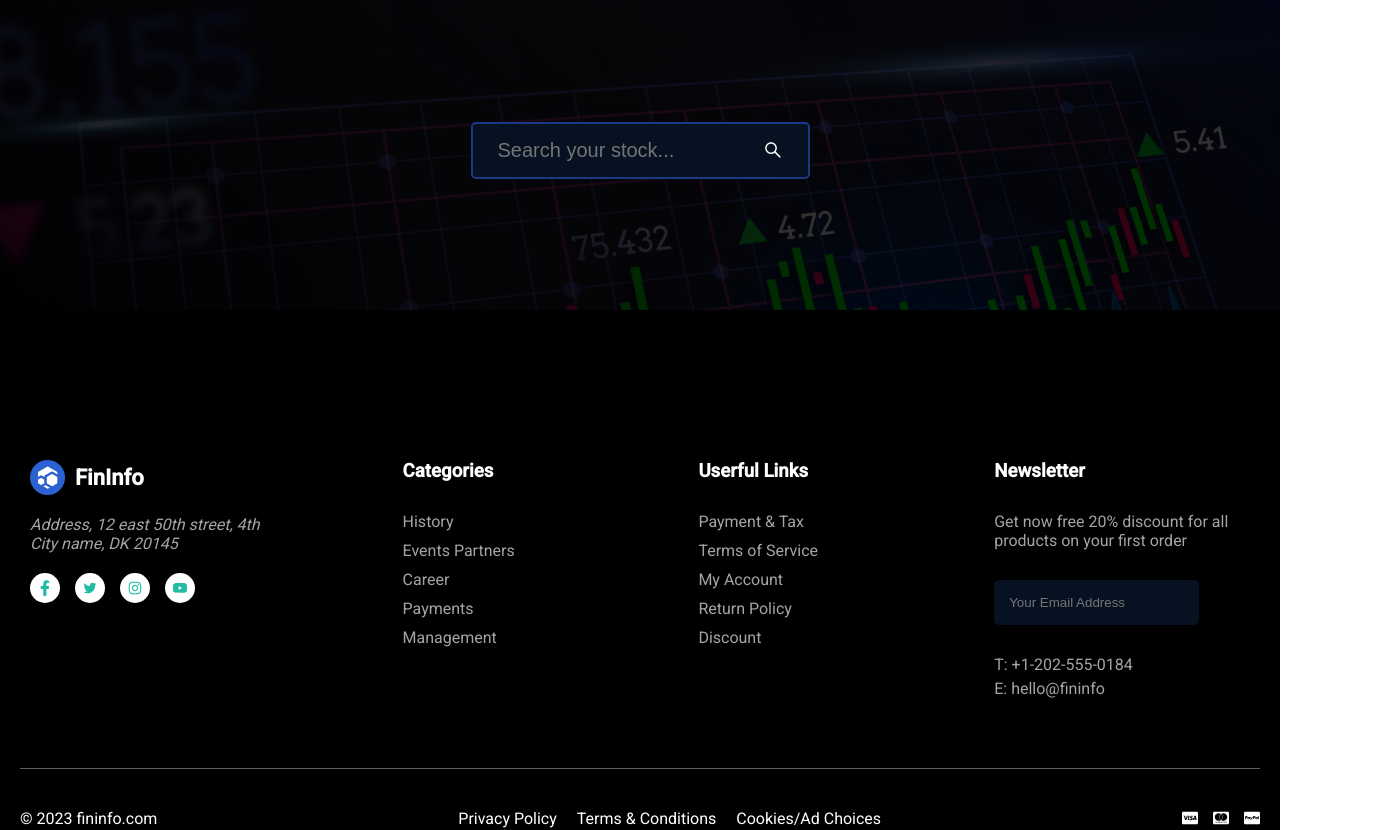
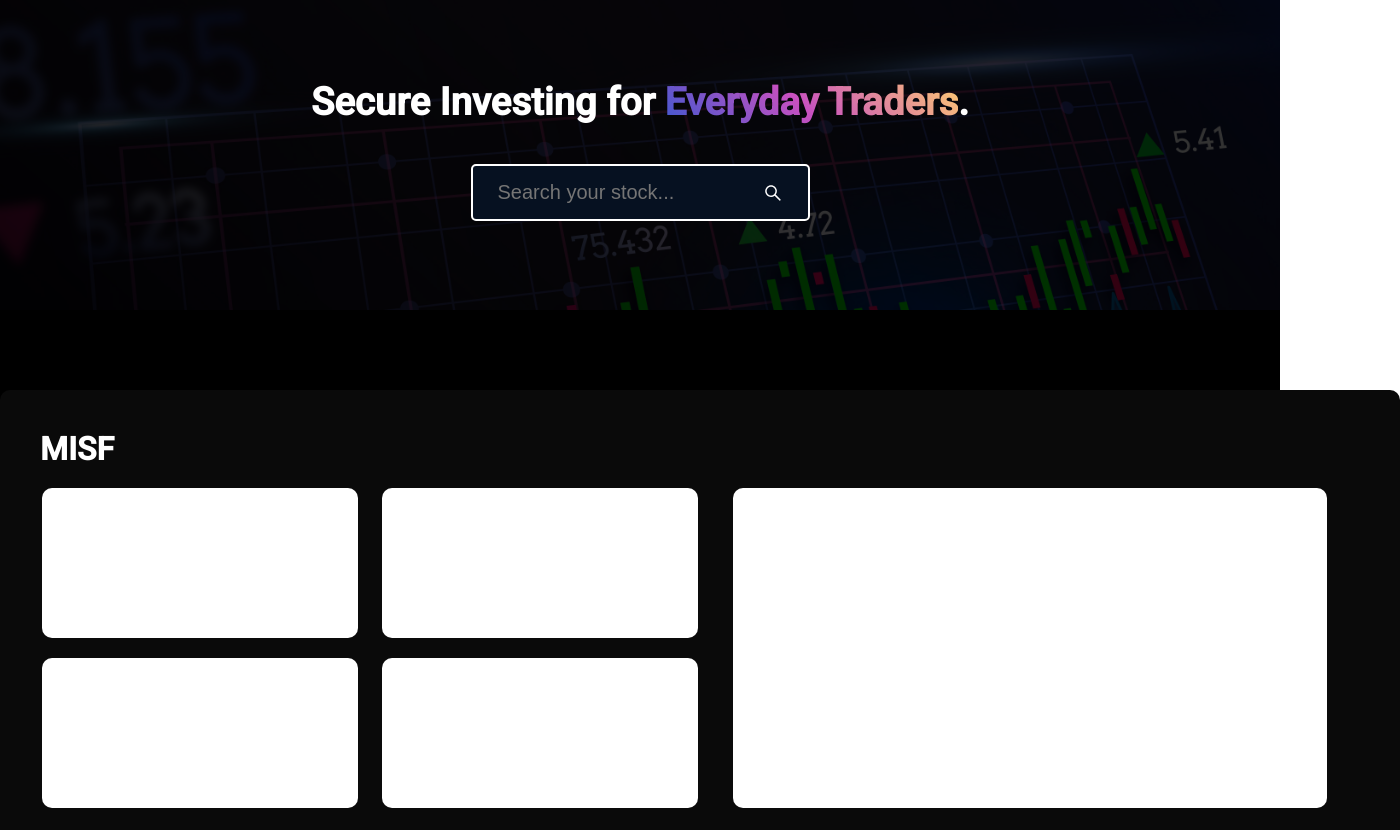
Before and after one commit to mHasan1037/stock-app, a React (Create React App) app: page /exchange in a window 1280 px wide. Shown: the part 80-910 px from the top of the page, 1400 px wide, since content can reach past the window. Built offline with nearby package versions, Linux system fonts and the light colour scheme.

Commit message:
added new section to the exchange page

```diff
--- a/package.json
+++ b/package.json
@@ -1,5 +1,5 @@
 {
-  "homepage": "http://mHasan1037.github.io/stock-app",
+  "homepage": "http://mHasan1037.github.io/",
   "name": "stockexchange",
   "version": "0.1.0",
   "private": true,
--- a/src/App.js
+++ b/src/App.js
@@ -6,16 +6,24 @@ import Exchange from './pages/exchange/Exchange';
 import AboutUs from './pages/aboutus/AboutUs';
 import ContactUs from './pages/contactUs/ContactUs';
 import Footer from './components/Footer';
+import { useState } from 'react';
+import { StockContext } from './hooks/StockContext';
 
 function App() {
+  const [passData, setPassData] = useState({})
+
+  const fetchStock = (data) =>{
+    setPassData(data)
+  }
 
   return (
+    <StockContext.Provider value={{fetchStock, passData}}>
       <BrowserRouter>
         <Navbar />
         <Routes>
             <Route path='/' element={<HomePage />} />
-          <Route path='/stock-app' element={<HomePage />} />
-          <Route path='/exchange' element={<Exchange />} />
+
+            <Route path='/exchange' element={<Exchange onPassData={passData} />} />
             <Route path='/aboutUs' element={<AboutUs />} />
             <Route path='/contactUs' element={<ContactUs />} />
             <Route path='/' element={<HomePage />} />
@@ -28,6 +36,7 @@ function App() {
         }
         <Footer />
       </BrowserRouter>
+    </StockContext.Provider>
   );
 }
 
--- /dev/null
+++ b/src/hooks/StockContext.js
@@ -0,0 +1,3 @@
+import React from "react";
+
+export const StockContext = React.createContext()
--- a/src/pages/exchange/Exchange.js
+++ b/src/pages/exchange/Exchange.js
@@ -3,10 +3,12 @@ import { useLocation, useNavigate } from 'react-router'
 import './exchange.scss'
 import {AiOutlineSearch} from 'react-icons/ai'
 
-const Exchange = () => {
+const Exchange = ({onPassData}) => {
   const location = useLocation()
   const [ticketData, setTicketData] = useState('')
   const navigate = useNavigate()
+
+  console.log(onPassData)
 
 
   useEffect(()=>{
@@ -40,12 +42,33 @@ const Exchange = () => {
     return (
       <div className='exchange-container'>
         <section className='exchange-hero-sec'>
+            <h1>Secure Investing for <span>Everyday Traders</span>.</h1>
             <form className='search-bar'>
                <input type='text' placeholder='Search your stock...' />
                <AiOutlineSearch className='search-icon'/>
             </form>
         </section>
         <div className='exchange-main'>
+            <div className='exchange-stock-container'>
+                <div className='exchange-stock-box'>
+                    <h1>MISF</h1>
+                    <div className='exchange-stock-info'>
+                        <div className='exchange-left'>
+                          <div className='exchange-left-info'>
+                              <div></div>
+                              <div></div>
+                              <div></div>
+                              <div></div>
+                          </div>
+                        </div>
+                        <div className='exchange-right'>
+                          <div>
+                              <div></div>
+                          </div>
+                        </div>
+                    </div>
+                </div>
+            </div>
         </div>
       </div>
     )
--- a/src/pages/exchange/exchange.scss
+++ b/src/pages/exchange/exchange.scss
@@ -12,8 +12,11 @@
         background-image: url('../../images/stock-bg.jpg');
         background-size: cover;
         position: relative;
-        display: grid;
-        place-items: center;
+        display: flex;
+        flex-direction: column;
+        justify-content: center;
+        align-items: center;
+        gap: 5vh;
 
         &::after{
            content: '';
@@ -25,6 +28,29 @@
            background-color: rgba(0, 0, 0, 0.8);
         }
 
+        h1{
+            z-index: 1;
+            font-size: 3vw;
+
+            @include breakpoint(sm){
+                font-size: 5vw;
+                text-align: center;
+            }
+
+            @include breakpoint(xs){
+                font-size: 8vw;
+                margin: 0 20px;
+                text-align: center;
+            }
+
+            span{
+                color: green;
+                background-image: linear-gradient(43deg, #4158D0 0%, #C850C0 46%, #FFCC70 100%);
+                -webkit-background-clip: text;
+                color: transparent;
+            }
+        }
+
         .search-bar{
             display: flex;
             justify-content: center;
@@ -33,7 +59,7 @@
             border-radius: 5px;
             z-index: 1;
             padding: 0 25px;
-            border: 2px solid $searchBorder;
+            border: 2px solid $white;
 
             input{
                 background-color: transparent;
@@ -45,12 +71,35 @@
                 &:focus{
                     outline: none;
                 }
+
+                @include breakpoint(md){
+                    padding: 10px 10px;
+                    font-size: 14px;
+                }
+                @include breakpoint(sm){
+                    padding: 10px 5px;
+                    font-size: 14px;
+                }
+                @include breakpoint(xs){
+                    padding: 10px 5px;
+                    font-size: 12px;
+                }
             }
 
             .search-icon{
                 font-size: 20px;
                 color: $white;
                 cursor: pointer;
+
+                @include breakpoint(md){
+                    font-size: 12px;
+                }
+                @include breakpoint(sm){
+                    font-size: 12px;
+                }
+                @include breakpoint(xs){
+                    font-size: 12px;
+                }
             }
         }
     }
@@ -58,5 +107,58 @@
     .exchange-main{
         width: $desktopSize;
         margin: 0 auto;
+        padding: 80px 0;
+
+        .exchange-stock-container{
+            .exchange-stock-box{
+                width: 100%;
+                background-color: rgb(10, 10, 10);
+                border-radius: 10px;
+                padding: 40px;
+
+                .exchange-stock-info{
+                    display: flex;
+                    flex-wrap: wrap;
+                    padding-top: 20px;
+
+                    .exchange-left{
+                        flex: 1;
+
+                        .exchange-left-info{
+                            display: flex;
+                            justify-content: space-around;
+                            flex-wrap: wrap;
+                            gap: 20px;
+
+                            div{
+                                width: 48%;
+                                height: 150px;
+                                background-color: $white;
+                                border-radius: 10px;
+                            }
+                        }
+                    }
+
+                    .exchange-right{
+                        flex: 1;
+
+                        div{
+                            height: 100%;
+                            width: 100%;
+                            box-sizing: border-box;
+
+                            div{
+                                background-color: $white;
+                                height: 100%;
+                                min-height: 300px;
+                                width: 90%;
+                                margin: auto;
+                                border-radius: 10px;
+                            }
+                        }
+                    }
+                }
+            }
+        }
     }
 }
--- a/src/pages/homepage/HomePage.js
+++ b/src/pages/homepage/HomePage.js
@@ -1,6 +1,6 @@
-import React, { useState } from 'react'
+import React, { useState, useContext } from 'react'
 import { useNavigate } from 'react-router'
-import {FiArrowUpRight, FiArrowDownRight} from 'react-icons/fi'
+import { StockContext } from '../../hooks/StockContext'
 
 import CountUp from 'react-countup'
 import ScrollTrigger from 'react-scroll-trigger'
@@ -8,11 +8,13 @@ import Carousel from 'react-multi-carousel';
 import 'react-multi-carousel/lib/styles.css';
 import './home.scss'
 
-import images from './importLogos'
 import SearchBar from '../../components/SearchBar'
+
 import {FaFacebookF} from 'react-icons/fa'
+import {FiArrowUpRight, FiArrowDownRight} from 'react-icons/fi'
 import {AiOutlineTwitter, AiOutlineInstagram, AiOutlinePlus, AiOutlineMinus} from 'react-icons/ai'
 
+import images from './importLogos'
 import Intel from '../../images/intel.png'
 import Tesla from '../../images/Tesla.png'
 import Meta from '../../images/meta.png'
@@ -100,11 +102,12 @@ const faqs = [
 
 
 
-const HomePage = () => {
+const HomePage = ({onFetchStock}) => {
    const [companyTicket, setCompanyTicket] = useState({})
    const [counter, setCounter] = useState(false)
    const [faqVisible, setFaqVisible] = useState(null)
    const navigate = useNavigate()
+   const { fetchStock } = useContext(StockContext)
 
    const toggleFAQ = (idx) =>{
       setFaqVisible(faqVisible === idx ? null : idx)
@@ -115,6 +118,7 @@ const HomePage = () => {
       const response = await fetch(`https://api.twelvedata.com/time_series?symbol=AAPL,MSFT,TSLA,META,AMZN&interval=1day&apikey=fc8e2d7c7326415a8e316a8d6a6e853d`)
       const jsonData = await response.json()
       setCompanyTicket(jsonData)
+      fetchStock(jsonData)
    }
 
 
@@ -135,7 +139,6 @@ const HomePage = () => {
    })
 
    const handleDetails = (ticket) =>{
-      console.log(ticket)
       navigate('/exchange', {state: {ticket}})
    }
 
@@ -375,7 +378,7 @@ const HomePage = () => {
                      team.map((player, idx) =>{
                         const {pic, name, designation} = player
                         return (
-                        <div className='team-slide'>
+                        <div className='team-slide' key={idx}>
                            <div className="team-img-box">
                               <img src={pic} width="50px"/>
                               <div className="team-hidden-Intro">
--- a/src/pages/homepage/home.scss
+++ b/src/pages/homepage/home.scss
@@ -313,12 +313,13 @@
                             color: $bgBlack;
                             padding: 5px 10px;
                             border-radius: 5px;
-                            border: none;
+                            border: 1px solid transparent;
 
                             &:hover{
                                 cursor: pointer;
                                 background-color: #0f225c;
                                 color: $white;
+                                border-color: $white;
                             }
 
                             @include breakpoint(sm){
```
Lines whose indentation alone changed are shown as unchanged.
